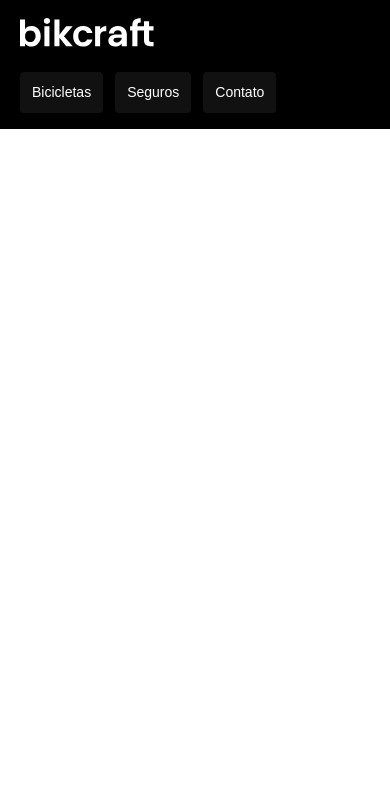
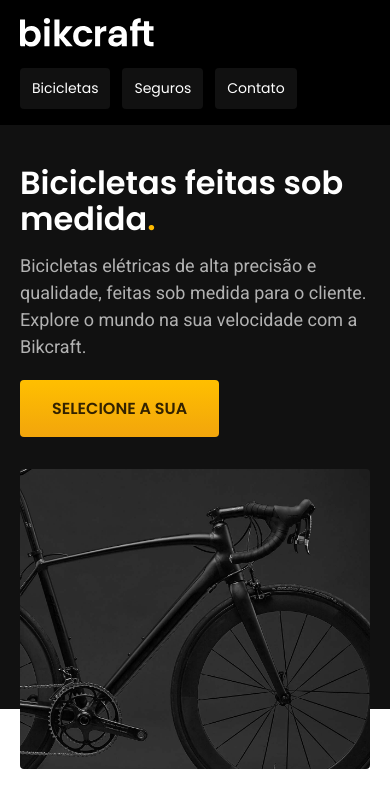
Before and after one commit to felipedantaspos/bikcraft, a plain HTML site: page index.html in a window 390 px wide. Drawn offline with Linux system fonts and the light colour scheme.

Commit message:
introducao

```diff
--- a/css/style.css
+++ b/css/style.css
@@ -3,15 +3,29 @@ body {
   font-family: Arial, Helvetica, sans-serif;
 }
 
+h1,
+p,
 ul {
   margin: 0px;
+}
+
+ul {
   padding: 0px;
   list-style: none;
 }
 
 a {
   text-decoration: none;
+  color: inherit;
 }
+
+img {
+  width: 100%;
+  display: block;
+  border-radius: 4px;
+}
+
+/* -- HEADER -- */
 
 .header-bg {
   background-color: #000;
@@ -35,10 +49,12 @@ a {
 .header-menu a {
   color: #fff;
   font-size: 18px;
-  line-height: 1.77;
+  line-height: 177%;
   padding: 16px 0px;
   display: inline-block;
   position: relative;
+  font-family: "Poppins";
+  font-weight: 400;
 }
 .header-menu a:after {
   content: "";
@@ -88,3 +104,95 @@ a {
     padding: 8px 12px;
   }
 }
+
+/* -- INTRODUÇÃO -- */
+
+.introducao-bg {
+  background: #000;
+  box-shadow: inset 0px -120px #fff;
+}
+
+.introducao {
+  display: grid;
+  grid-template-columns: 1fr 1fr;
+  gap: 40px;
+  padding-right: 20px;
+  padding-left: 20px;
+}
+
+.introducao-conteudo {
+  align-self: end;
+  padding-bottom: 240px;
+}
+.introducao-conteudo h1 {
+  margin-bottom: 32px;
+  font-size: 64px;
+  line-height: 112%;
+  color: #ffff;
+  font-family: "Poppins";
+  font-weight: 600;
+}
+.introducao-conteudo span {
+  color: #ffbb00;
+}
+.introducao-conteudo p {
+  color: #b2b2b2;
+  font-size: 24px;
+  line-height: 150%;
+  margin-bottom: 20px;
+  font-family: "Roboto";
+  font-weight: 400;
+}
+.introducao-conteudo a {
+  background: linear-gradient(180deg, #ffbf00 0%, #f2a50c 100%);
+  padding: 1rem 2rem;
+  text-transform: uppercase;
+  border-radius: 4px;
+  color: #320;
+  font-size: 16px;
+  font-weight: bold;
+  display: inline-block;
+  font-family: "Poppins";
+  font-weight: 600;
+}
+
+.introducao img {
+  height: 100%;
+  object-fit: cover;
+}
+
+@media (max-width: 1200px) {
+  .introducao h1 {
+    font-size: 48px;
+  }
+
+  .introducao p {
+    font-size: 18px;
+  }
+}
+
+@media (max-width: 800px) {
+  .introducao-bg {
+    background-color: #111;
+    box-shadow: inset 0px -60px #fff;
+    padding-top: 40px;
+  }
+
+  .introducao {
+    grid-template-columns: 1fr;
+    gap: 32px;
+  }
+  .introducao h1 {
+    font-size: 32px;
+    margin-bottom: 16px;
+  }
+
+  .introducao-conteudo {
+    padding-bottom: 0px;
+  }
+
+  .introducao-imagem {
+    height: 300px;
+    width: 100%;
+  }
+}
--- a/index.html
+++ b/index.html
@@ -7,6 +7,11 @@
   <meta name="viewport" content="width=device-width, initial-scale=1.0">
   <meta name="description" content="Bicicletas elétricas de alta precisão e qualidade, feitas sob medida para o cliente. Explore o mundo na sua velocidade com a Bikcraft.">
   <title>Bikcraft - Bicicletas Elétricas</title>
+
+  <link rel="preconnect" href="https://fonts.googleapis.com">
+  <link rel="preconnect" href="https://fonts.gstatic.com" crossorigin>
+  <link href="https://fonts.googleapis.com/css2?family=Poppins:wght@400;600&family=Roboto:wght@400;500&display=swap" rel="stylesheet">
+
 
   <link rel="stylesheet" href="./css/style.css">
 </head>
@@ -27,6 +32,17 @@
       </nav>
     </div>
   </header>
+
+  <main class="introducao-bg">
+    <div class="introducao container">
+      <div class="introducao-conteudo">
+        <h1>Bicicletas feitas sob medida<span>.</span></h1>
+        <p>Bicicletas elétricas de alta precisão e qualidade, feitas sob medida para o cliente. Explore o mundo na sua velocidade com a Bikcraft.</p>
+        <a href="">selecione a sua</a>
+      </div>
+      <div class="introducao-imagem"><img src="./img/fotos/introducao.jpg" alt="Bicicleta elétrica preta."></div>
+    </div>
+  </main>
 </body>
 
 </html>
```
